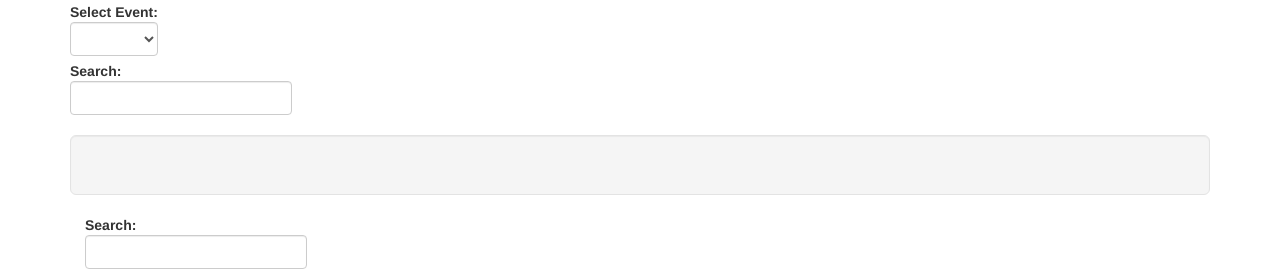
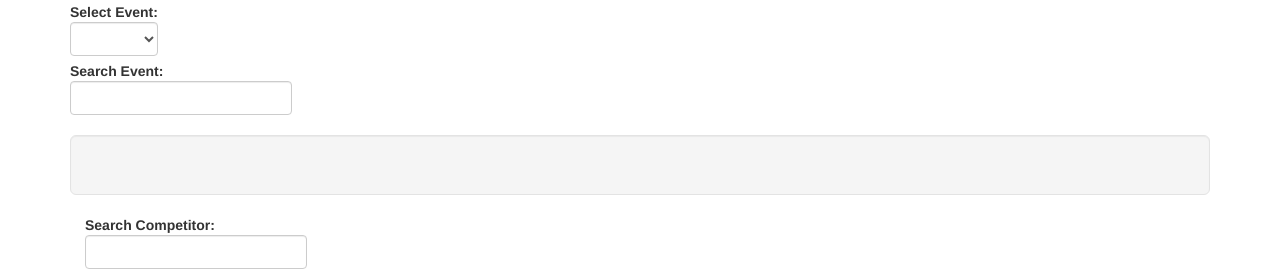
Before and after one commit to paulpdaniels/dancesport-heat-lists, a plain HTML site: page index.html at #/search in a window 1280 px wide. Shown: the part 127-400 px from the top of the page. Drawn offline with nearby package versions, Linux system fonts and the light colour scheme; some packages are replaced by stand-ins of ours.

Commit message:
Fixed labels

```diff
--- a/partials/search.html
+++ b/partials/search.html
@@ -17,7 +17,7 @@
             </div>
             <div id="search-bar" class="col-xs-12">
                 <label>
-                    <span>Search:</span>
+                    <span>Search Event:</span>
                     <input class="form-control" type="text" ng-model="lookup" typeahead-wait-ms="250"
                            typeahead-min-length="3"
                            typeahead-on-select="select($item, $model, $label)"
@@ -34,7 +34,7 @@
 
         <div id="competitor-bar" class="col-xs-12">
             <label>
-                <span>Search:</span>
+                <span>Search Competitor:</span>
                 <input class="form-control" type="text" ng-model="competitorLookup" typeahead-wait-ms="250"
                        typeahead-min-length="3"
                        typeahead-on-select="selectCompetitor($item, $model, $label)"
```
